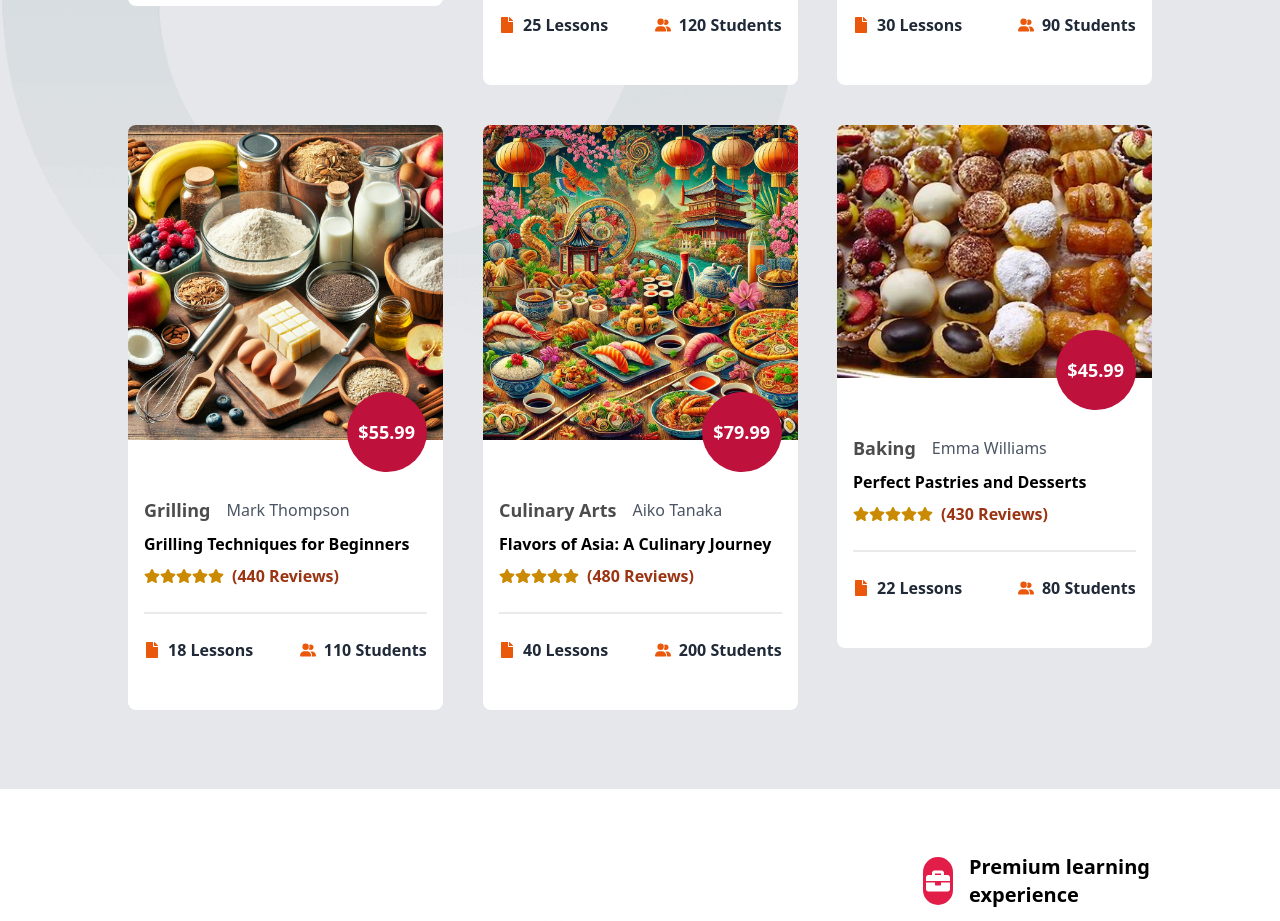
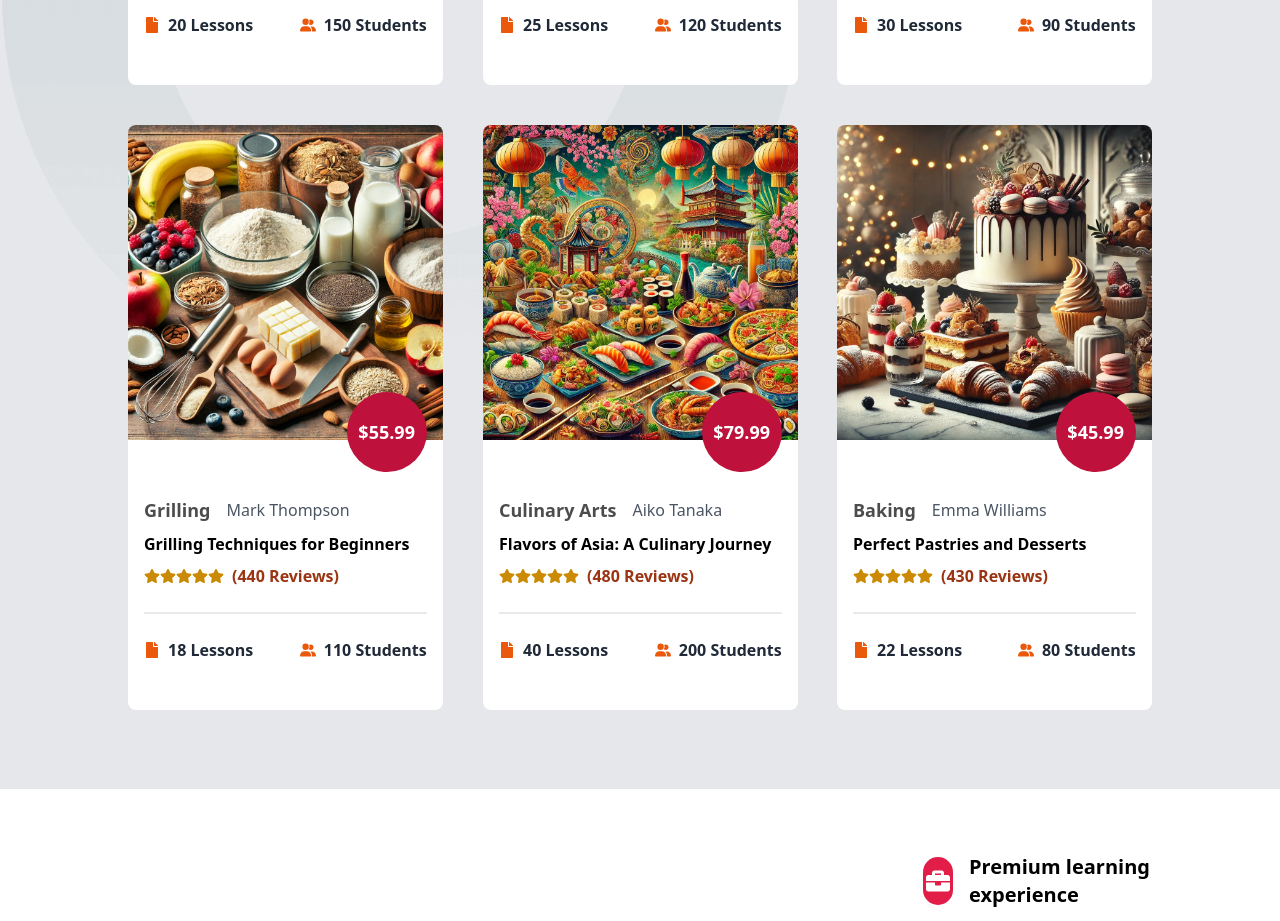
Before and after one commit to saikat455/Kitchen_Academy, a Next.js app: page / in a window 1280 px wide. Shown: the part 2100-3021 px from the top of the page. Built offline with nearby package versions, Linux system fonts and the light colour scheme.

Commit message:
image added

```diff
--- a/data/data.ts
+++ b/data/data.ts
@@ -58,7 +58,7 @@ export const coursesData = [
   },
   {
     id: 6,
-    image: "/images/c6.jpg",
+    image: "/images/c6.webp",
     title: "Perfect Pastries and Desserts",
     price: 45.99,
     author: "Emma Williams",
```
Also changed, not shown: public/images/c1.webp (added), public/images/c6.webp (added).
